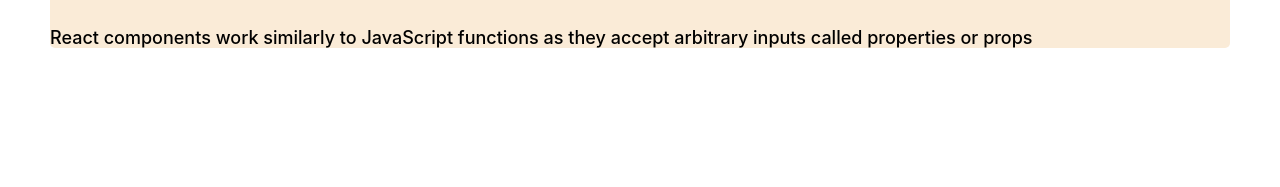
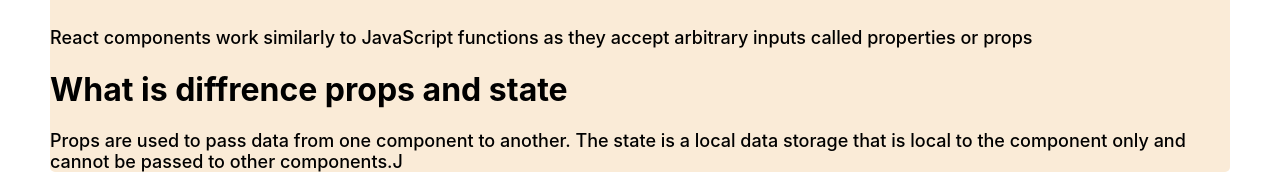
Before and after one commit to devshakilh/fitnes-center, a React (Create React App) app: page / in a window 1280 px wide. Shown: the part 1063-1250 px from the top of the page. Before the commit the page ends 1129 px from the top, so only its background shows below. Built offline with nearby package versions, Linux system fonts and the light colour scheme.

Commit message:
complete qus 2

```diff
--- a/src/components/Fitnes/Fintnes.js
+++ b/src/components/Fitnes/Fintnes.js
@@ -80,6 +80,11 @@
                     <p className='qus-font'> React components work similarly to JavaScript functions as they accept arbitrary inputs called properties or
                         props</p>
                 </div>
+                <div>
+                    <h1>What is diffrence props and state</h1>
+                    <p className='qus-font'>Props are used to pass data from one component to another. The state is a local data storage that is local to
+                        the component only and cannot be passed to other components.J</p>
+                </div>
 
             </div>
         </div>
```
